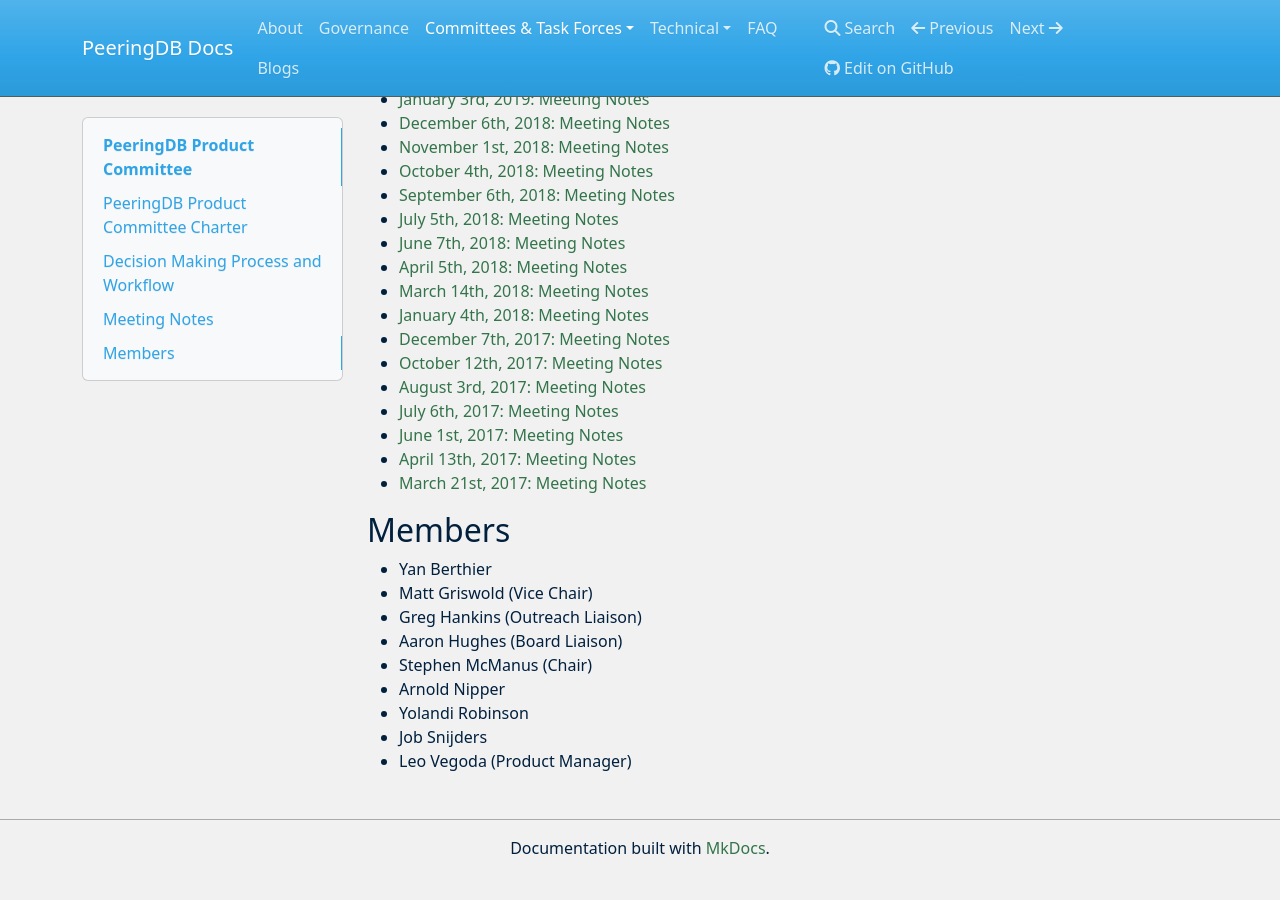
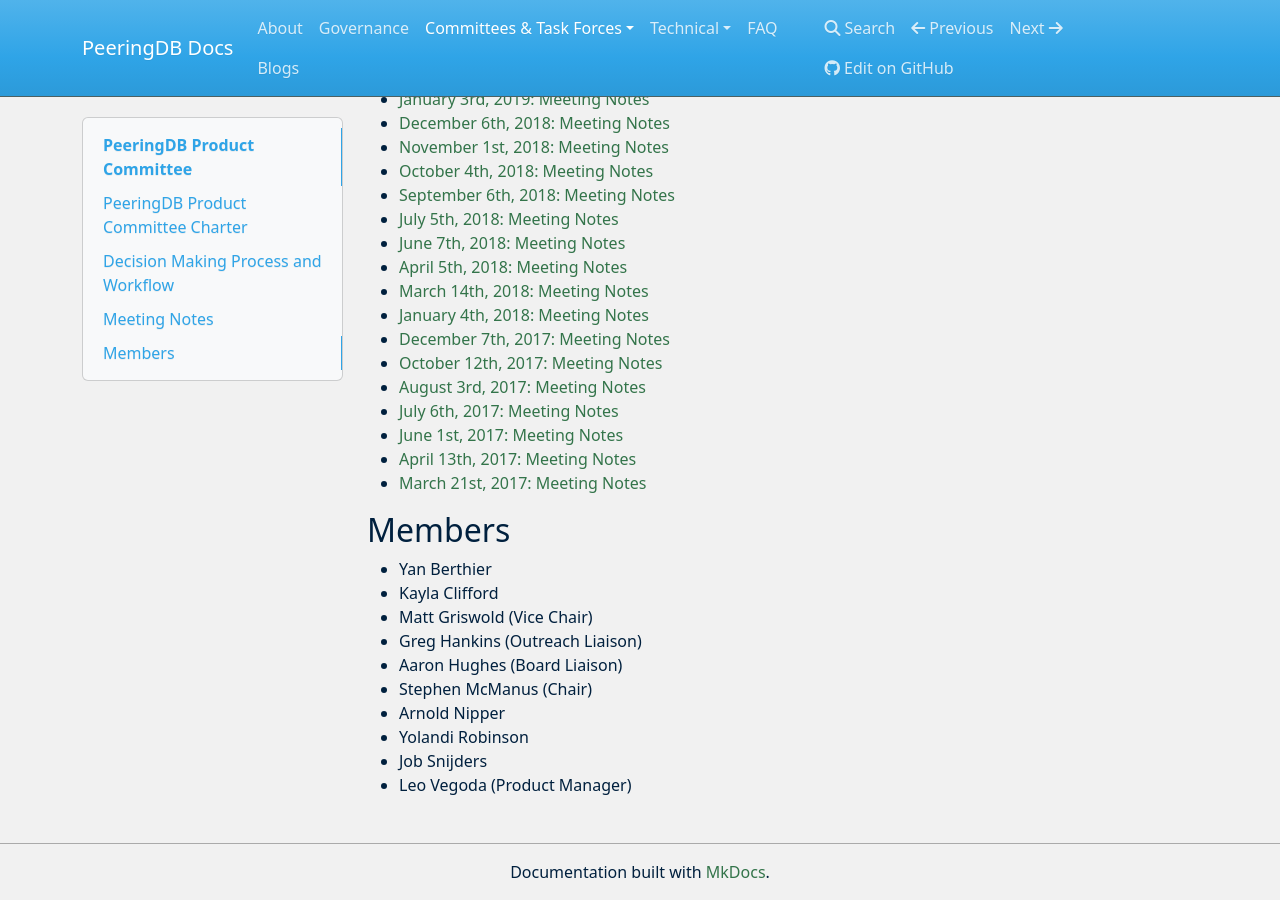
Before and after one commit to peeringdb/docs, an MkDocs documentation site: the page built from docs/committee/product/index.md, in a window 1280 px wide and 900 px high, scrolled down 3103 px. Built offline with MkDocs 1.6.1, drawn with Linux system fonts in a browser that asks for light colours; nearby versions of some CDN libraries; before the commit the page ends 3979 px from its top, so only the background shows below that.

Commit message:
Added Kayla Clifford to PC.

```diff
--- a/docs/committee/product/index.md
+++ b/docs/committee/product/index.md
@@ -47,6 +47,7 @@
 
 ## Members
 - Yan Berthier
+- Kayla Clifford
 - Matt Griswold (Vice Chair)
 - Greg Hankins (Outreach Liaison)
 - Aaron Hughes (Board Liaison)
```
